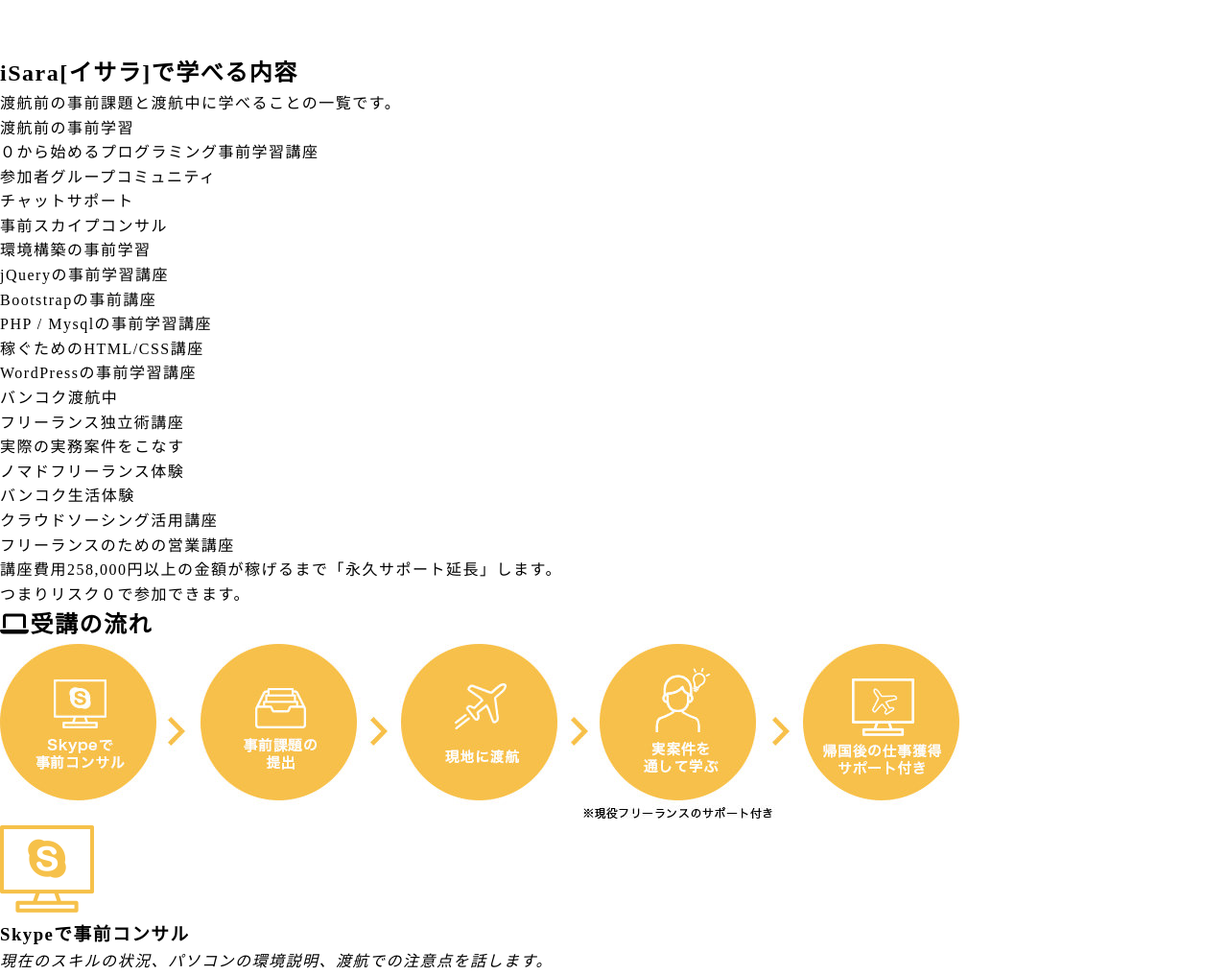
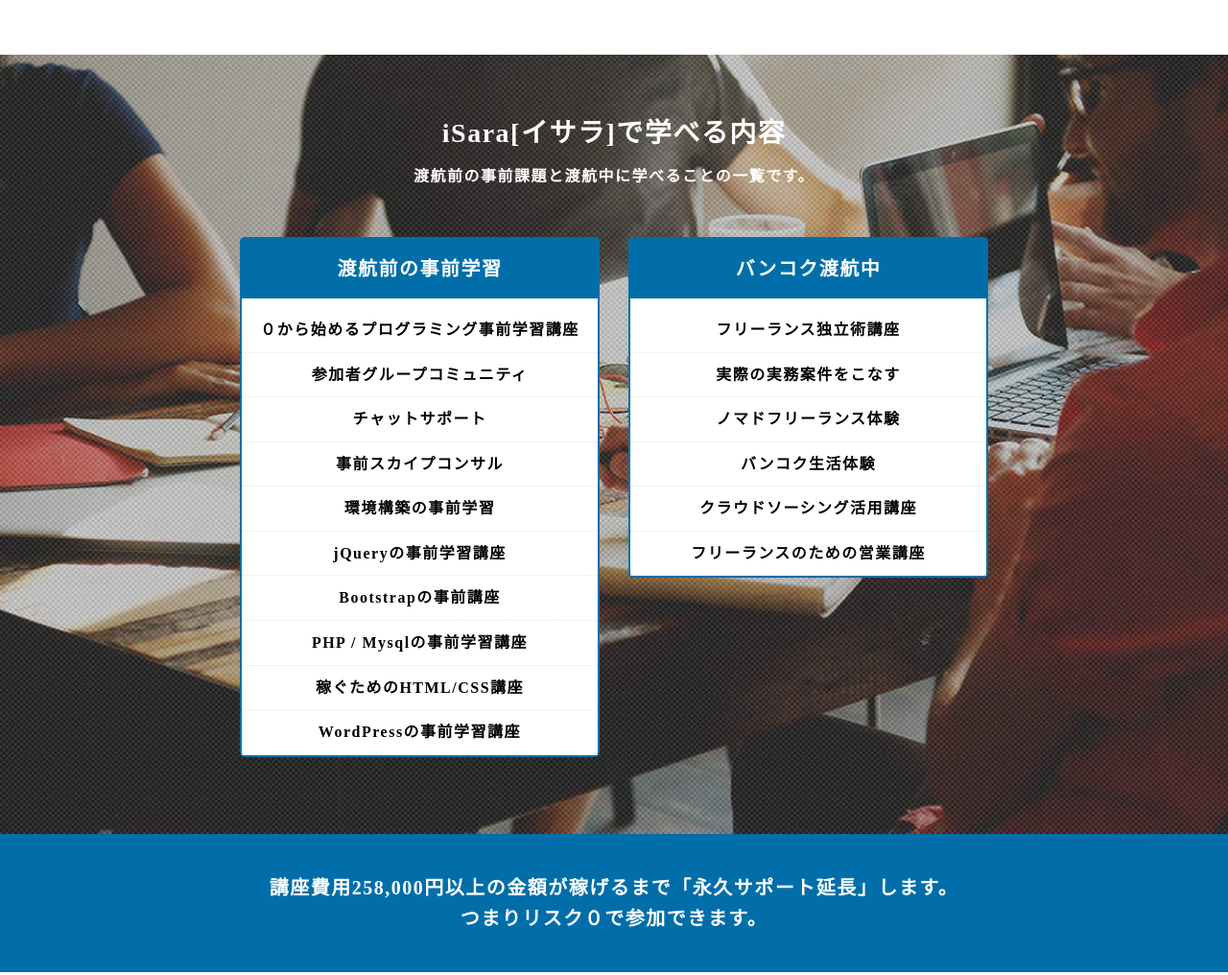
Before and after one commit to nanako-mori/copy_website, a website: page index.html in a window 1280 px wide. Shown: the part 6494-7510 px from the top of the page at 96% size. Drawn offline with Linux system fonts and the light colour scheme.

Commit message:
学べることの一覧部分を作成

```diff
--- a/index.html
+++ b/index.html
@@ -269,9 +269,10 @@
                 </ul>
             </div>
         </section>
-        <section>
-            <h2>iSara[イサラ]で学べる内容</h2>
-            <p>渡航前の事前課題と渡航中に学べることの一覧です。</p>
+        <section class="learn">
+            <h2 class="learn_title">iSara[イサラ]で学べる内容</h2>
+            <p class="learn_caption">渡航前の事前課題と渡航中に学べることの一覧です。</p>
+            <div class="course">
                 <dl>
                     <dt>渡航前の事前学習</dt>
                     <dd>０から始めるプログラミング事前学習講座</dd>
@@ -294,9 +295,12 @@
                     <dd>クラウドソーシング活用講座</dd>
                     <dd>フリーランスのための営業講座</dd>
                 </dl>
+            </div>
+        </section>
+        <div class="catch_copy02">
             <p>講座費用258,000円以上の金額が稼げるまで「永久サポート延長」します。</p>
             <p>つまりリスク０で参加できます。</p>
-        </section>
+        </div>
         <section>
             <h2><i class="fas fa-laptop"></i>受講の流れ</h2>
             <img src="./static/images/flow.jpg" alt="flow" />
--- a/static/sass/style.scss
+++ b/static/sass/style.scss
@@ -362,7 +362,8 @@
 .support_title,
 .make_team,
 .after_course,
-.possible {
+.possible,
+.learn_caption {
     margin-bottom: 10px;
 }
 
@@ -519,3 +520,48 @@
     font-style: italic;
     text-decoration: underline;
 }
+
+.learn {
+    @include wrapper;
+    background: url(../images/classbg.jpg) no-repeat;
+    background-position: center;
+    background-size: cover;
+}
+
+.learn_title {
+    @include textBold(28px, $colorWhite);
+    margin: 20px auto 10px;
+}
+
+.learn_caption {
+    @include textBold($fontMd, $colorWhite);
+}
+
+.course {
+    @include flexCenter;
+    align-items: flex-start;
+    max-width: 780px;
+    padding: 40px 0;
+    margin: 0 auto;
+}
+
+dl {
+    width: 50%;
+    background-color: $colorWhite;
+    border: 2px solid $accentColor03;
+    border-radius: 5px;
+    &:first-child {
+        margin-right: 30px;
+    }
+    dt {
+        @include textBold(20px, $colorWhite);
+        padding: 15px;
+        margin-bottom: 10px;
+        background-color: $accentColor03;
+    }
+    dd {
+        @include textBold($fontMd, #000);
+        padding: 10px;
+        border-bottom: 1px dotted #e5e5e5;
+    }
+}
```
Also changed, not shown: static/css/style.css, 1 other file. Lines whose indentation alone changed are shown as unchanged.
